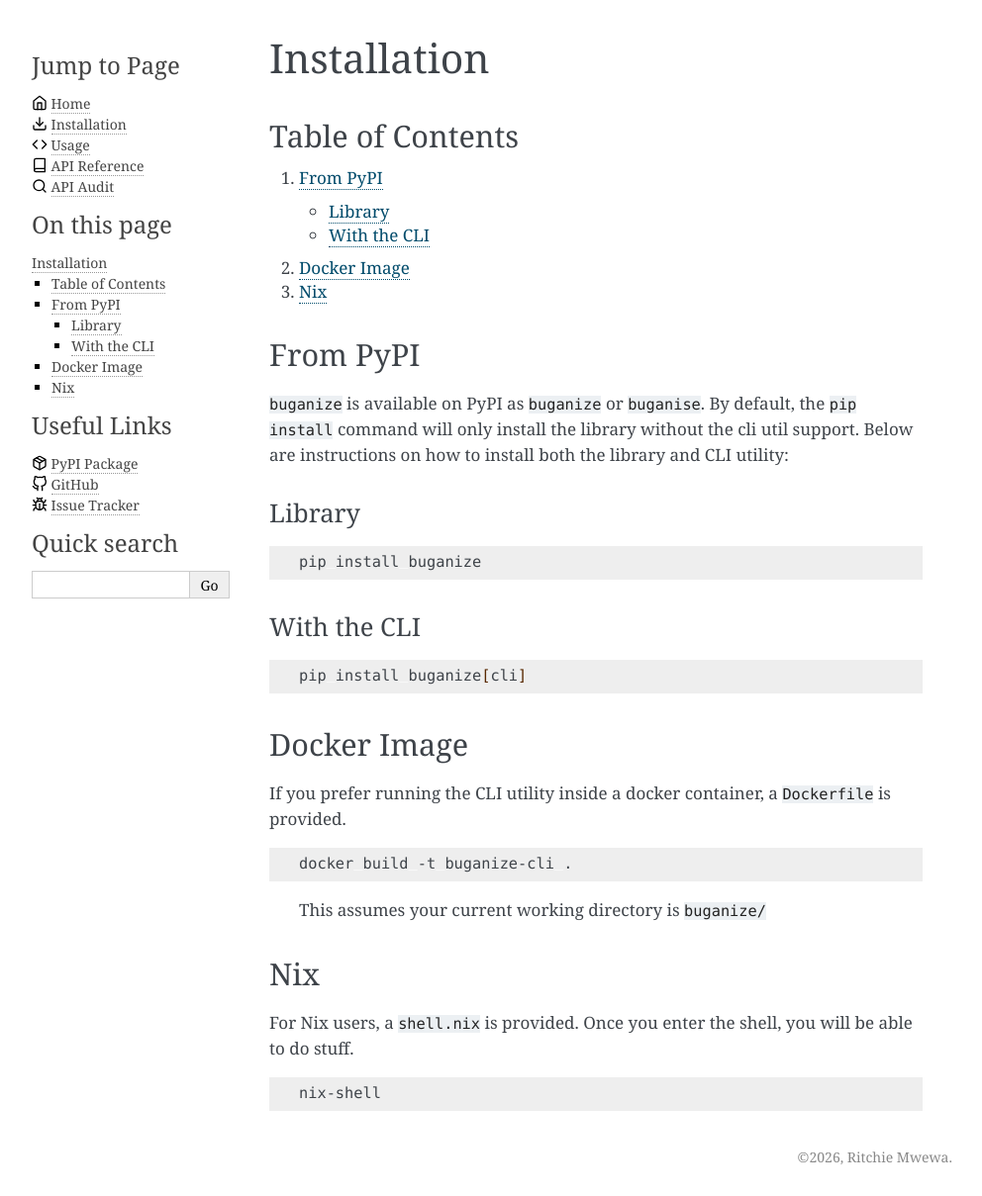
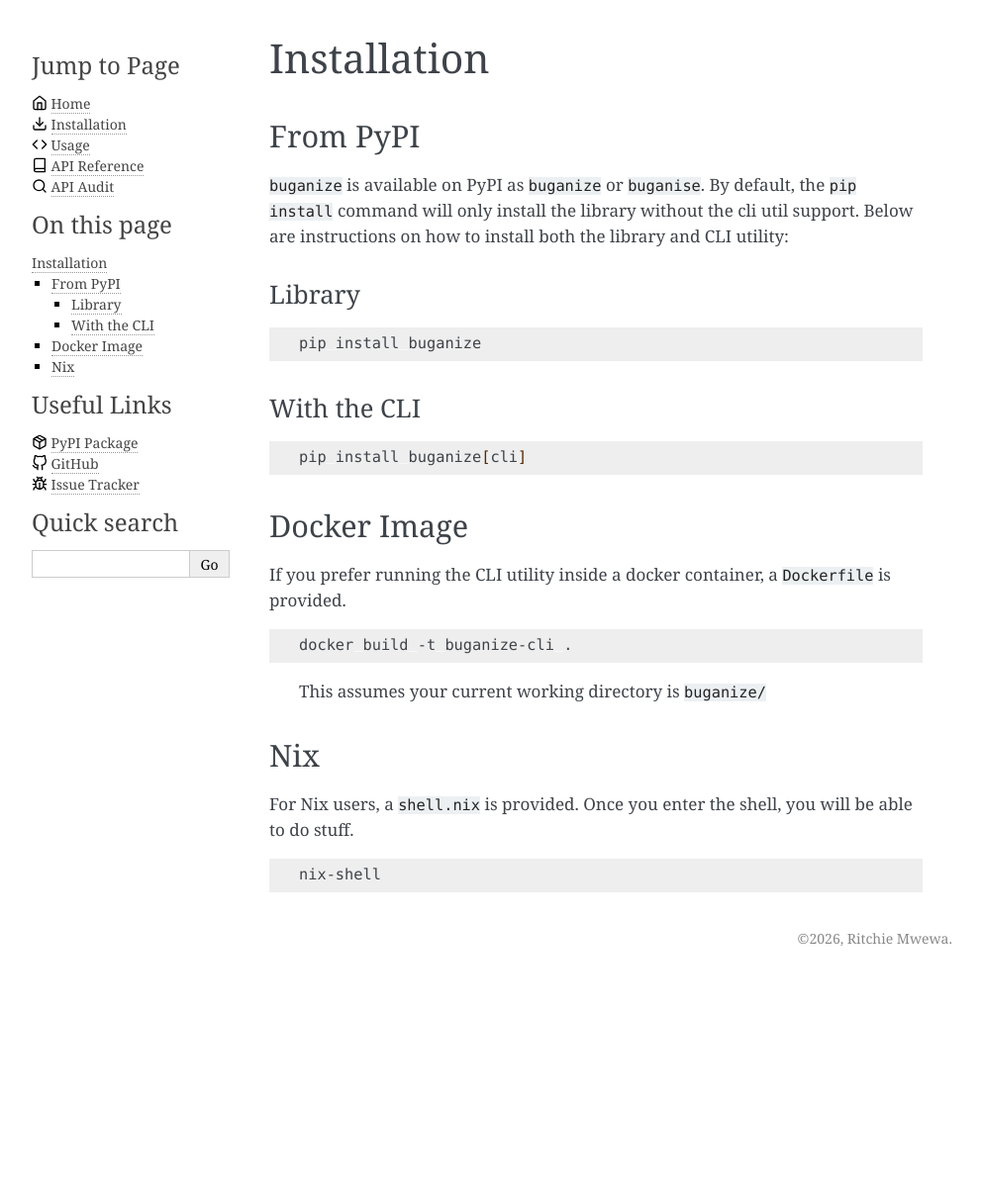
Before and after one commit to rly0nheart/buganize, a Sphinx documentation site: the page built from docs/source/installation.md, in a window 1280 px wide. Shown: the whole page at 99% size, without its empty margins (148-1140 px from the left). Built offline with Sphinx 7.4.7, drawn with Linux system fonts in a browser that asks for light colours; after the commit the page ends 988 px from its top, so only the background shows below that.

Commit message:
chore(docs): minor update

```diff
--- a/docs/source/installation.md
+++ b/docs/source/installation.md
@@ -1,12 +1,4 @@
 # Installation
-
-## Table of Contents
-
-1. [From PyPI](#from-pypi)
-    - [Library](#library)
-    - [With the CLI](#with-the-cli)
-2. [Docker Image](#docker-image)
-3. [Nix](#nix)
 
 ## From PyPI
 
--- a/pyproject.toml
+++ b/pyproject.toml
@@ -1,6 +1,6 @@
 [project]
 name = "buganize"
-version = "2.2.0"
+version = "2.2.1"
 description = "Python client for the Google Issue Tracking system (Buganizer)"
 readme = "README.md"
 license = "MIT"
```
Also changed, not shown: 1 other file.
